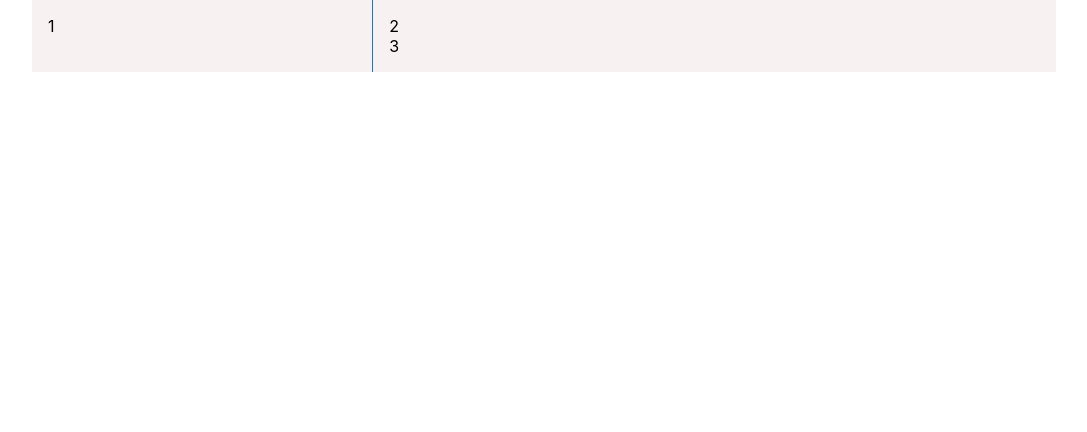
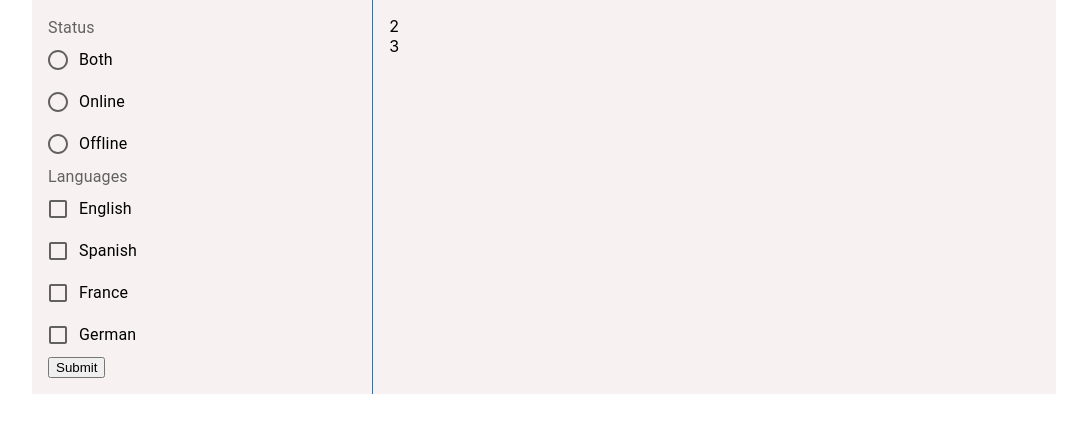
Before and after one commit to Egor183/advisors-list, a React (Create React App) app in the folder client/: page / in a window 1280 px wide. Shown: the top 432 px of the page, without its empty margins (96-1183 px from the left). Built offline with nearby package versions, Linux system fonts and the light colour scheme.

Commit message:
add redux-form

```diff
--- a/client/package.json
+++ b/client/package.json
@@ -13,6 +13,7 @@
     "@types/node": "^16.7.13",
     "@types/react": "^17.0.20",
     "@types/react-dom": "^17.0.9",
+    "@types/redux-form": "^8.3.3",
     "@typescript-eslint/eslint-plugin": "^5.14.0",
     "@typescript-eslint/parser": "^5.14.0",
     "eslint-plugin-react": "^7.29.4",
@@ -21,6 +22,7 @@
     "react-redux": "^7.2.6",
     "react-scripts": "5.0.0",
     "redux": "^4.1.2",
+    "redux-form": "^8.3.8",
     "typescript": "^4.4.2",
     "web-vitals": "^2.1.0"
   },
--- /dev/null
+++ b/client/src/components/CheckBoxGroup/index.tsx
@@ -0,0 +1,18 @@
+import React, { memo } from "react";
+import { FormControl, FormGroup, FormLabel } from "@mui/material";
+import { CheckBoxGroupType } from "../../types/checkBox.types";
+
+const CheckBoxGroup: React.FC<CheckBoxGroupType> = ({
+  children,
+  label,
+  id,
+}) => {
+  return (
+    <FormControl>
+      <FormLabel id={id}>{label}</FormLabel>
+      <FormGroup>{children}</FormGroup>
+    </FormControl>
+  );
+};
+
+export default memo(CheckBoxGroup);
--- /dev/null
+++ b/client/src/components/CheckBoxGroup/modules/CheckBox/index.tsx
@@ -0,0 +1,14 @@
+import React, { memo } from "react";
+import { Checkbox, FormControlLabel } from "@mui/material";
+import { CheckBoxType } from "../../../../types/checkBox.types";
+
+const CheckBox: React.FC<CheckBoxType> = ({ input, name, label }) => {
+  return (
+    <FormControlLabel
+      control={<Checkbox name={name} onChange={input.onChange} />}
+      label={label}
+    />
+  );
+};
+
+export default memo(CheckBox);
--- /dev/null
+++ b/client/src/components/RadioGroup/index.tsx
@@ -0,0 +1,26 @@
+import { RadioGroup, FormControl, FormLabel } from "@mui/material";
+import React, { memo, useCallback } from "react";
+import { RadioGroupType } from "../../types/radioGroup.types";
+
+const RadioGroupComponent: React.FC<RadioGroupType> = ({
+  input,
+  label,
+  id,
+  ...rest
+}) => {
+  const handleChange = useCallback(
+    (event: React.ChangeEvent<HTMLInputElement>, currentValue: string) => {
+      return input.onChange(currentValue);
+    },
+    []
+  );
+
+  return (
+    <FormControl>
+      <FormLabel id={id}>{label}</FormLabel>
+      <RadioGroup {...input} {...rest} onChange={handleChange} />
+    </FormControl>
+  );
+};
+
+export default memo(RadioGroupComponent);
--- /dev/null
+++ b/client/src/components/RadioGroup/modules/RadioButton/index.tsx
@@ -0,0 +1,9 @@
+import React, { memo } from "react";
+import { FormControlLabel, Radio } from "@mui/material";
+import { RadioButtonType } from "../../../../types/radioGroup.types";
+
+const RadioButton: React.FC<RadioButtonType> = ({ value, label }) => {
+  return <FormControlLabel value={value} control={<Radio />} label={label} />;
+};
+
+export default memo(RadioButton);
--- a/client/src/pages/AdvisorsList/index.tsx
+++ b/client/src/pages/AdvisorsList/index.tsx
@@ -7,7 +7,7 @@ function AdvisorsList() {
   return (
     <div className={styles.mainContainer}>
       <div className={styles.filterContainer}>
-        <Filter />
+        <Filter onSubmit={(e: any) => console.log(e)} />
       </div>
       <div className={styles.contentContainer}>
         <div className={styles.container}>2</div>
--- a/client/src/pages/AdvisorsList/modules/Filter/index.tsx
+++ b/client/src/pages/AdvisorsList/modules/Filter/index.tsx
@@ -1,7 +1,61 @@
-import React, { memo } from "react";
+import React from "react";
+import { Field, InjectedFormProps, reduxForm } from "redux-form";
+import CheckBoxGroup from "../../../../components/CheckBoxGroup";
+import CheckBox from "../../../../components/CheckBoxGroup/modules/CheckBox";
+import RadioGroup from "../../../../components/RadioGroup";
+import RadioButton from "../../../../components/RadioGroup/modules/RadioButton";
 
-const Filter = () => {
-  return <div>1</div>;
+const Filter: React.FC<InjectedFormProps> = ({ handleSubmit }) => {
+  return (
+    <form onSubmit={handleSubmit}>
+      <div>
+        <Field
+          name="status"
+          component={RadioGroup}
+          type="radio"
+          label="Status"
+          id="1"
+        >
+          <RadioButton value="both" label="Both" />
+          <RadioButton value="online" label="Online" />
+          <RadioButton value="offline" label="Offline" />
+        </Field>
+      </div>
+
+      <div>
+        <CheckBoxGroup label="Languages" id="2">
+          <Field
+            name="english"
+            component={CheckBox}
+            type="checkbox"
+            label="English"
+          />
+          <Field
+            name="spanish"
+            component={CheckBox}
+            type="checkbox"
+            label="Spanish"
+          />
+          <Field
+            name="france"
+            component={CheckBox}
+            type="checkbox"
+            label="France"
+          />
+          <Field
+            name="german"
+            component={CheckBox}
+            type="checkbox"
+            label="German"
+          />
+        </CheckBoxGroup>
+      </div>
+
+      <button type="submit">Submit</button>
+    </form>
+  );
 };
 
-export default memo(Filter);
+export default reduxForm({
+  form: "Filter",
+})(Filter);
--- a/client/src/redux/store/index.tsx
+++ b/client/src/redux/store/index.tsx
@@ -1,9 +1,10 @@
 import { createStore, combineReducers } from "redux";
+import { reducer as formReducer } from "redux-form";
 import { advisorsReducer } from "../reducers/advisors.reducers";
 
-const rootReducer = () =>
-  combineReducers({
-    advisors: advisorsReducer,
-  });
+const rootReducer = combineReducers({
+  advisors: advisorsReducer,
+  form: formReducer,
+});
 
 export default createStore(rootReducer);
```
Also changed, not shown: client/src/components/CheckBox/index.tsx (deleted, +0 -18 lines), client/src/components/RadioButton/index.tsx (deleted, +0 -20 lines), client/src/types/checkBox.types.ts (+8 -2 lines), client/src/types/radioGroup.types.ts (added, +10 -0 lines), 1 other file (tests, documents, lock files or other folders).
